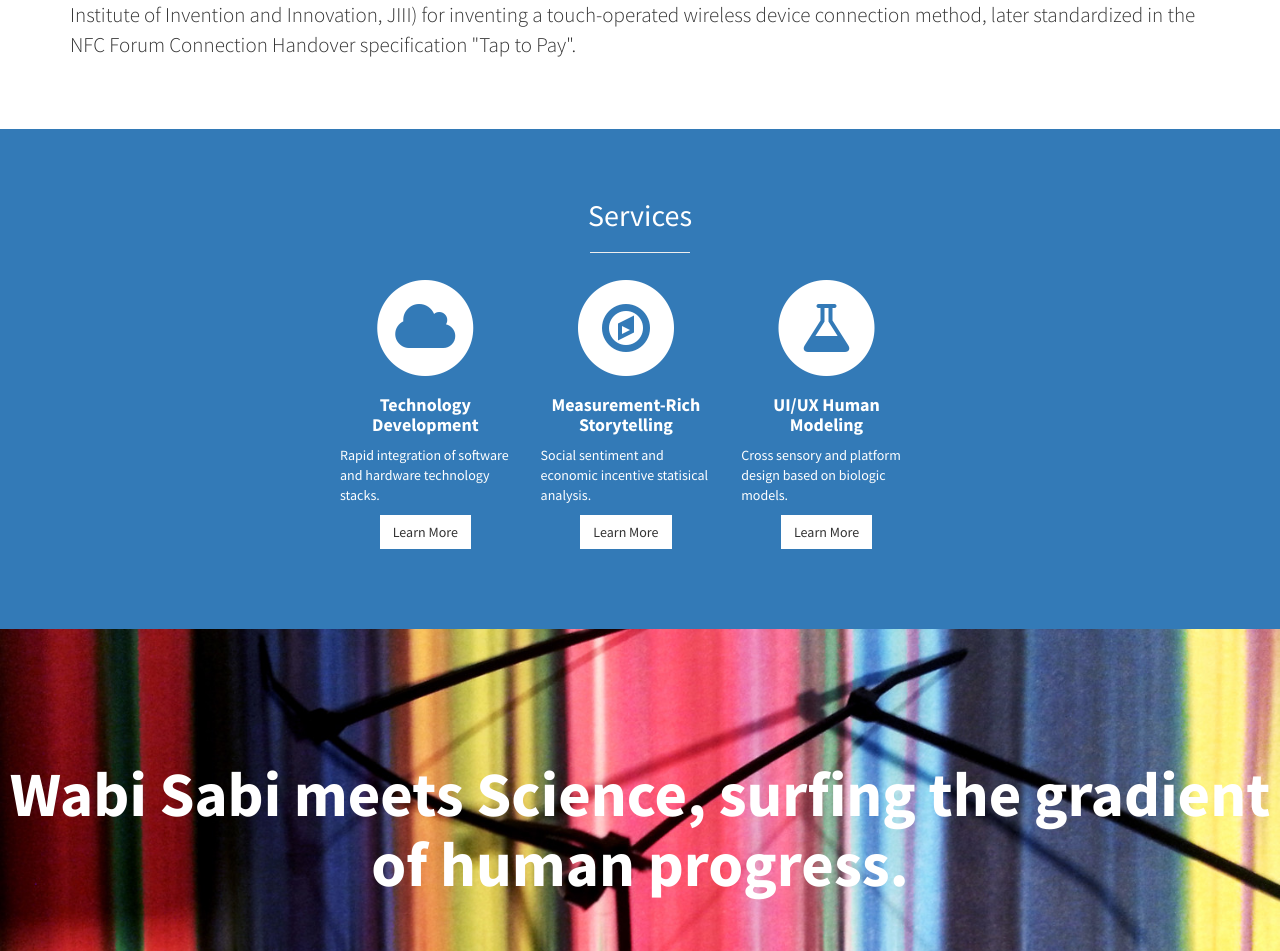
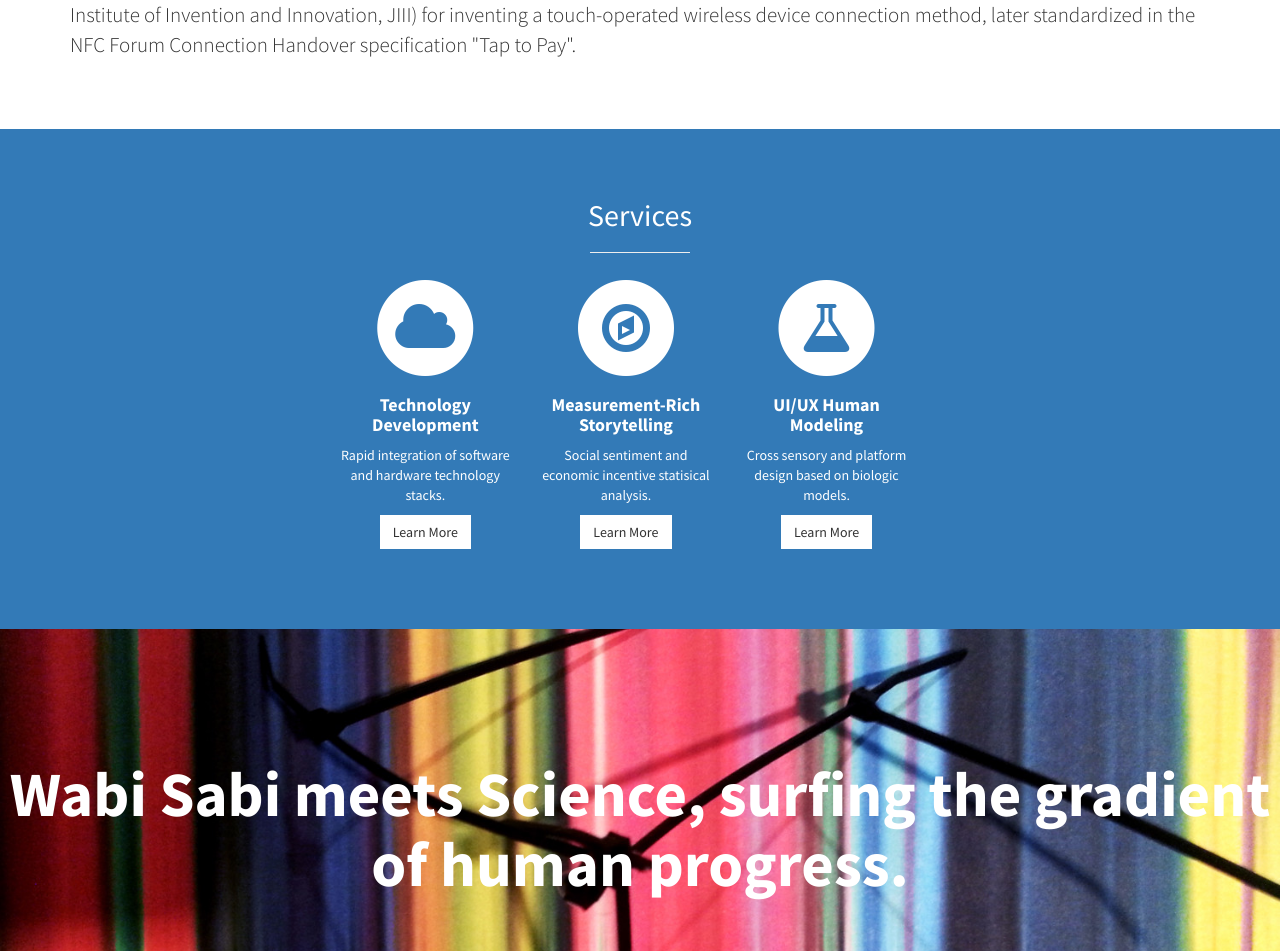
Before and after one commit to protoedu/protoedu.github.io, a Jekyll site: the page built from index.html, in a window 1280 px wide. Shown: the part 1209-2160 px from the top of the page. Built offline with Jekyll 4.4.1, drawn with Linux system fonts in a browser that asks for light colours.

Commit message:
Change paragraph alignment from left to center

```diff
--- a/_includes/services.html
+++ b/_includes/services.html
@@ -15,7 +15,7 @@
               <h4>
                 <strong>Technology Development</strong>
               </h4>
-              <p class="text-left">Rapid integration of software and hardware technology stacks.</p>
+              <p class="text-center">Rapid integration of software and hardware technology stacks.</p>
               <a href="/technology" class="btn btn-light">Learn More</a>
             </div>
           </div>
@@ -28,7 +28,7 @@
               <h4>
                 <strong>Measurement-Rich Storytelling</strong>
               </h4>
-              <p class="text-left">Social sentiment and economic incentive statisical analysis.</p>
+              <p class="text-center">Social sentiment and economic incentive statisical analysis.</p>
               <a href="/business" class="btn btn-light">Learn More</a>
             </div>
           </div>
@@ -41,7 +41,7 @@
               <h4>
                 <strong>UI/UX Human Modeling</strong>
               </h4>
-              <p class="text-left">Cross sensory and platform design based on biologic models.</p>
+              <p class="text-center">Cross sensory and platform design based on biologic models.</p>
               <a href="/user" class="btn btn-light">Learn More</a>
             </div>
           </div>
```
